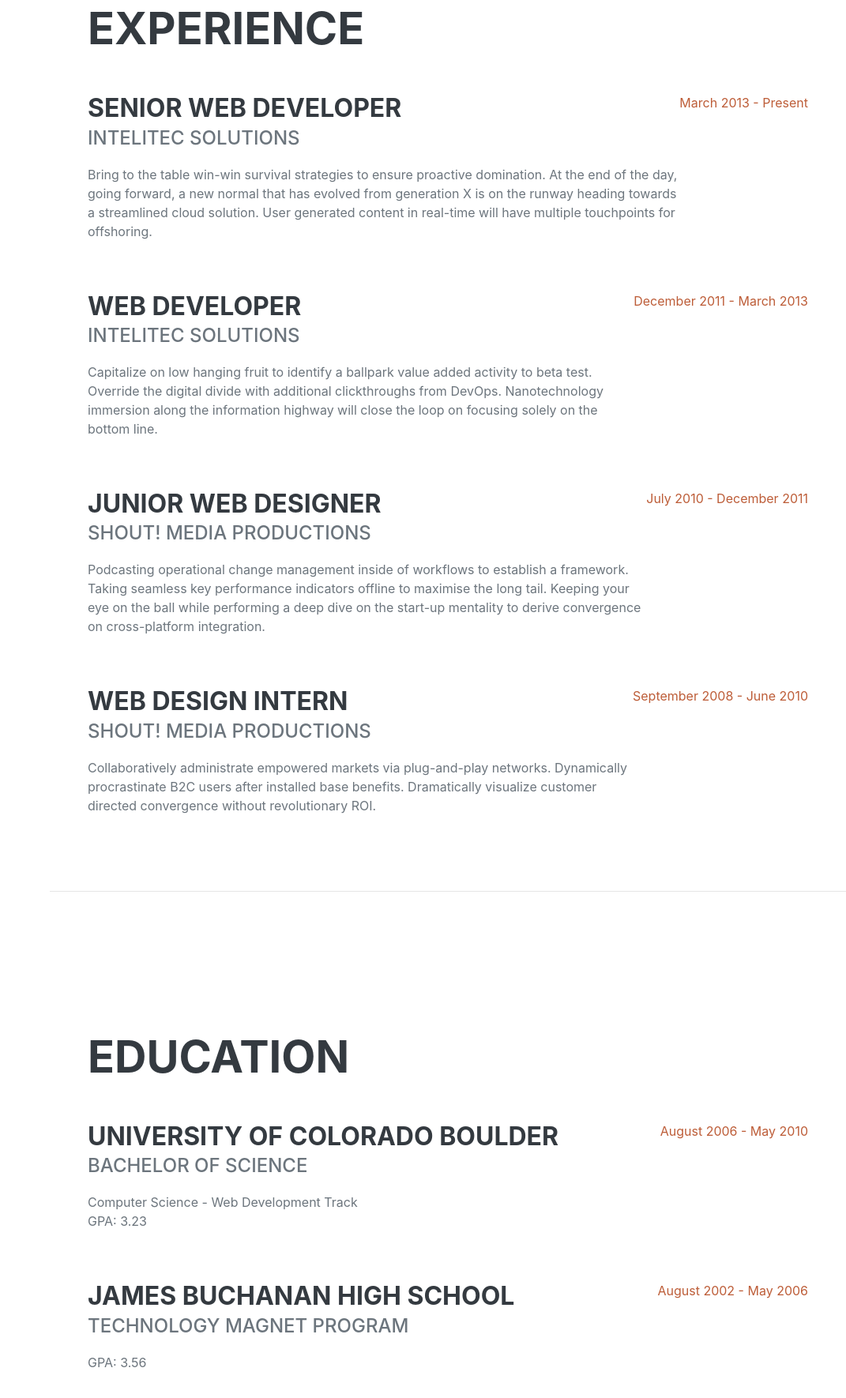
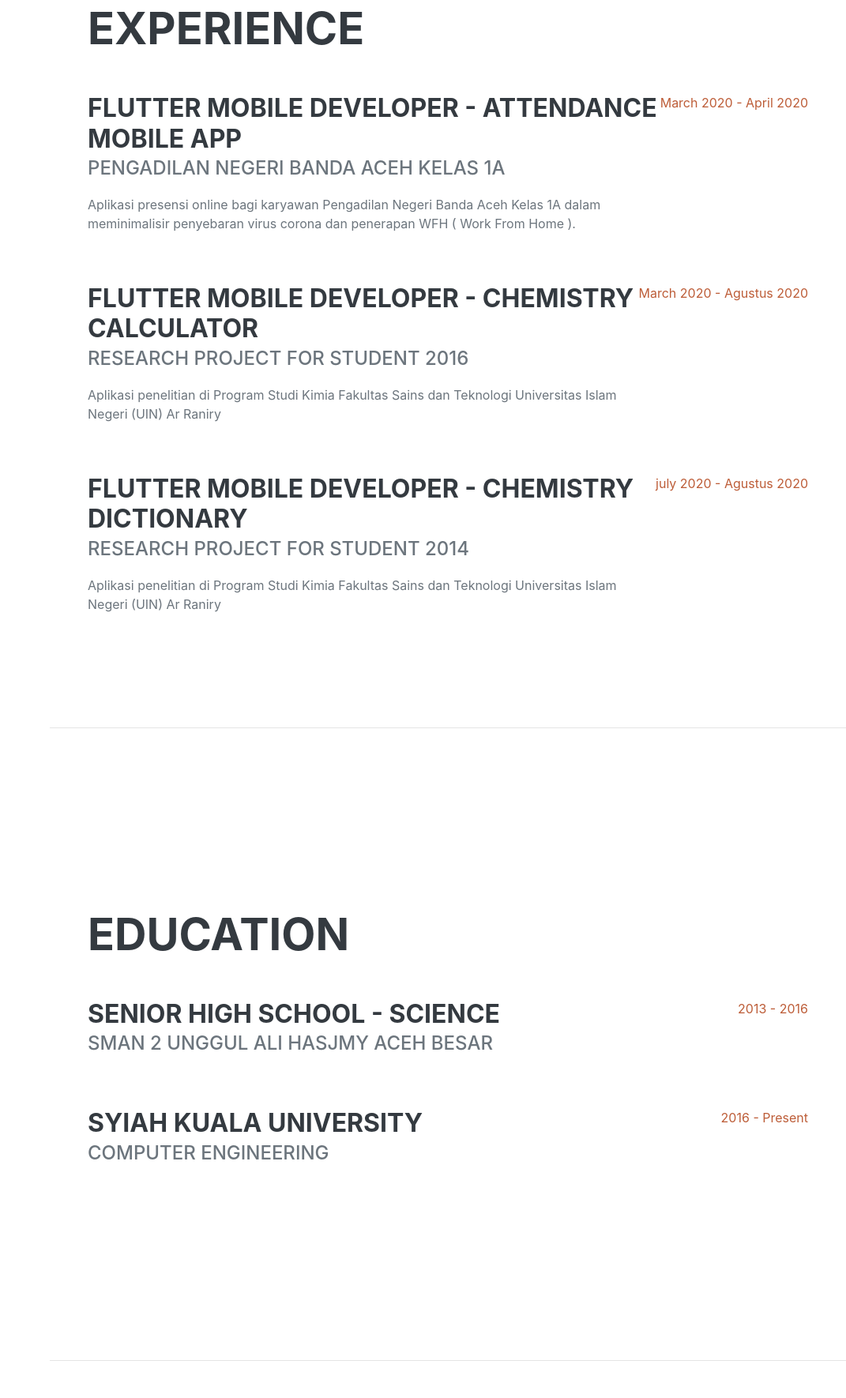
Before and after one commit to aqibaja/aqibaja.github.io, a plain HTML site: page index.html in a window 1280 px wide. Shown: the part 878-2648 px from the top of the page at 79% size, without its empty margins (209-1280 px from the left). Drawn offline with nearby package versions, Linux system fonts and the light colour scheme; a web font is replaced by a local one.

Commit message:
sikit lagi

```diff
--- a/index.html
+++ b/index.html
@@ -19,7 +19,7 @@
         <!-- Navigation-->
         <nav class="navbar navbar-expand-lg navbar-dark bg-primary fixed-top" id="sideNav">
             <a class="navbar-brand js-scroll-trigger" href="#page-top">
-                <span class="d-block d-lg-none">Clarence Taylor</span>
+                <span class="d-block d-lg-none">M. HUSNUL AQIB</span>
                 <span class="d-none d-lg-block"><img class="img-fluid img-profile rounded-circle mx-auto mb-2" src="assets/img/profile.jpg" alt="" /></span>
             </a>
             <button class="navbar-toggler" type="button" data-toggle="collapse" data-target="#navbarSupportedContent" aria-controls="navbarSupportedContent" aria-expanded="false" aria-label="Toggle navigation"><span class="navbar-toggler-icon"></span></button>
@@ -40,19 +40,22 @@
             <section class="resume-section" id="about">
                 <div class="resume-section-content">
                     <h1 class="mb-0">
-                        Clarence
-                        <span class="text-primary">Taylor</span>
+                        M. HUSNUL
+                        <span class="text-primary">AQIB</span>
                     </h1>
                     <div class="subheading mb-5">
-                        3542 Berry Street · Cheyenne Wells, CO 80810 · (317) 585-8468 ·
-                        <a href="mailto:name@email.com">name@email.com</a>
+                        (+62) 852-6015-6125 ·
+                        <a href="mailto:mhusnulaqib98@gmail.com">mhusnulaqib98@gmail.com</a>
                     </div>
-                    <p class="lead mb-5">I am experienced in leveraging agile frameworks to provide a robust synopsis for high level overviews. Iterative approaches to corporate strategy foster collaborative thinking to further the overall value proposition.</p>
+                    <p class="lead mb-5">I was born in Banda Aceh, September 9, 1998. Now I am
+                        a student in Computer Engineering focusing in Computer
+                        Network and Network Security. My hobbies are watching
+                        movies, studying about IT, and Mobile Programing. I am
+                        a hard worker and i will do my best in my work.</p>
                     <div class="social-icons">
-                        <a class="social-icon" href="#"><i class="fab fa-linkedin-in"></i></a>
-                        <a class="social-icon" href="#"><i class="fab fa-github"></i></a>
-                        <a class="social-icon" href="#"><i class="fab fa-twitter"></i></a>
-                        <a class="social-icon" href="#"><i class="fab fa-facebook-f"></i></a>
+                        <a class="social-icon" href="https://www.linkedin.com/in/husnul-d-aqib-437393165/"><i class="fab fa-linkedin-in"></i></a>
+                        <a class="social-icon" href="https://github.com/aqibaja"><i class="fab fa-github"></i></a>
+                        <a class="social-icon" href="https://www.facebook.com/m.husnulaqib/"><i class="fab fa-facebook-f"></i></a>
                     </div>
                 </div>
             </section>
@@ -63,35 +66,27 @@
                     <h2 class="mb-5">Experience</h2>
                     <div class="d-flex flex-column flex-md-row justify-content-between mb-5">
                         <div class="flex-grow-1">
-                            <h3 class="mb-0">Senior Web Developer</h3>
-                            <div class="subheading mb-3">Intelitec Solutions</div>
-                            <p>Bring to the table win-win survival strategies to ensure proactive domination. At the end of the day, going forward, a new normal that has evolved from generation X is on the runway heading towards a streamlined cloud solution. User generated content in real-time will have multiple touchpoints for offshoring.</p>
+                            <h3 class="mb-0">Flutter Mobile Developer - Attendance Mobile App</h3>
+                            <div class="subheading mb-3">Pengadilan Negeri Banda Aceh Kelas 1A</div>
+                            <p>Aplikasi presensi online bagi karyawan Pengadilan Negeri Banda Aceh Kelas 1A dalam meminimalisir penyebaran virus corona dan penerapan WFH ( Work From Home ).</p>
                         </div>
-                        <div class="flex-shrink-0"><span class="text-primary">March 2013 - Present</span></div>
+                        <div class="flex-shrink-0"><span class="text-primary">March 2020 - April 2020</span></div>
                     </div>
                     <div class="d-flex flex-column flex-md-row justify-content-between mb-5">
                         <div class="flex-grow-1">
-                            <h3 class="mb-0">Web Developer</h3>
-                            <div class="subheading mb-3">Intelitec Solutions</div>
-                            <p>Capitalize on low hanging fruit to identify a ballpark value added activity to beta test. Override the digital divide with additional clickthroughs from DevOps. Nanotechnology immersion along the information highway will close the loop on focusing solely on the bottom line.</p>
+                            <h3 class="mb-0">Flutter Mobile Developer - chemistry Calculator</h3>
+                            <div class="subheading mb-3">research project for student 2016</div>
+                            <p>Aplikasi penelitian di Program Studi Kimia Fakultas Sains dan Teknologi Universitas Islam Negeri (UIN) Ar Raniry</p>
                         </div>
-                        <div class="flex-shrink-0"><span class="text-primary">December 2011 - March 2013</span></div>
+                        <div class="flex-shrink-0"><span class="text-primary">March 2020 - Agustus 2020</span></div>
                     </div>
                     <div class="d-flex flex-column flex-md-row justify-content-between mb-5">
                         <div class="flex-grow-1">
-                            <h3 class="mb-0">Junior Web Designer</h3>
-                            <div class="subheading mb-3">Shout! Media Productions</div>
-                            <p>Podcasting operational change management inside of workflows to establish a framework. Taking seamless key performance indicators offline to maximise the long tail. Keeping your eye on the ball while performing a deep dive on the start-up mentality to derive convergence on cross-platform integration.</p>
+                            <h3 class="mb-0">Flutter Mobile Developer - Chemistry dictionary</h3>
+                            <div class="subheading mb-3">research project for student 2014</div>
+                            <p>Aplikasi penelitian di Program Studi Kimia Fakultas Sains dan Teknologi Universitas Islam Negeri (UIN) Ar Raniry</p>
                         </div>
-                        <div class="flex-shrink-0"><span class="text-primary">July 2010 - December 2011</span></div>
-                    </div>
-                    <div class="d-flex flex-column flex-md-row justify-content-between">
-                        <div class="flex-grow-1">
-                            <h3 class="mb-0">Web Design Intern</h3>
-                            <div class="subheading mb-3">Shout! Media Productions</div>
-                            <p>Collaboratively administrate empowered markets via plug-and-play networks. Dynamically procrastinate B2C users after installed base benefits. Dramatically visualize customer directed convergence without revolutionary ROI.</p>
-                        </div>
-                        <div class="flex-shrink-0"><span class="text-primary">September 2008 - June 2010</span></div>
+                        <div class="flex-shrink-0"><span class="text-primary">july 2020 - Agustus 2020</span></div>
                     </div>
                 </div>
             </section>
@@ -102,20 +97,17 @@
                     <h2 class="mb-5">Education</h2>
                     <div class="d-flex flex-column flex-md-row justify-content-between mb-5">
                         <div class="flex-grow-1">
-                            <h3 class="mb-0">University of Colorado Boulder</h3>
-                            <div class="subheading mb-3">Bachelor of Science</div>
-                            <div>Computer Science - Web Development Track</div>
-                            <p>GPA: 3.23</p>
+                            <h3 class="mb-0">Senior High School - Science</h3>
+                            <div class="subheading mb-3">SMAN 2 Unggul Ali Hasjmy Aceh Besar</div>
                         </div>
-                        <div class="flex-shrink-0"><span class="text-primary">August 2006 - May 2010</span></div>
+                        <div class="flex-shrink-0"><span class="text-primary">2013 - 2016</span></div>
                     </div>
                     <div class="d-flex flex-column flex-md-row justify-content-between">
                         <div class="flex-grow-1">
-                            <h3 class="mb-0">James Buchanan High School</h3>
-                            <div class="subheading mb-3">Technology Magnet Program</div>
-                            <p>GPA: 3.56</p>
+                            <h3 class="mb-0">Syiah Kuala University</h3>
+                            <div class="subheading mb-3">Computer Engineering</div>
                         </div>
-                        <div class="flex-shrink-0"><span class="text-primary">August 2002 - May 2006</span></div>
+                        <div class="flex-shrink-0"><span class="text-primary">2016 - Present</span></div>
                     </div>
                 </div>
             </section>
```
Also changed, not shown: assets/img/profile.jpg.
